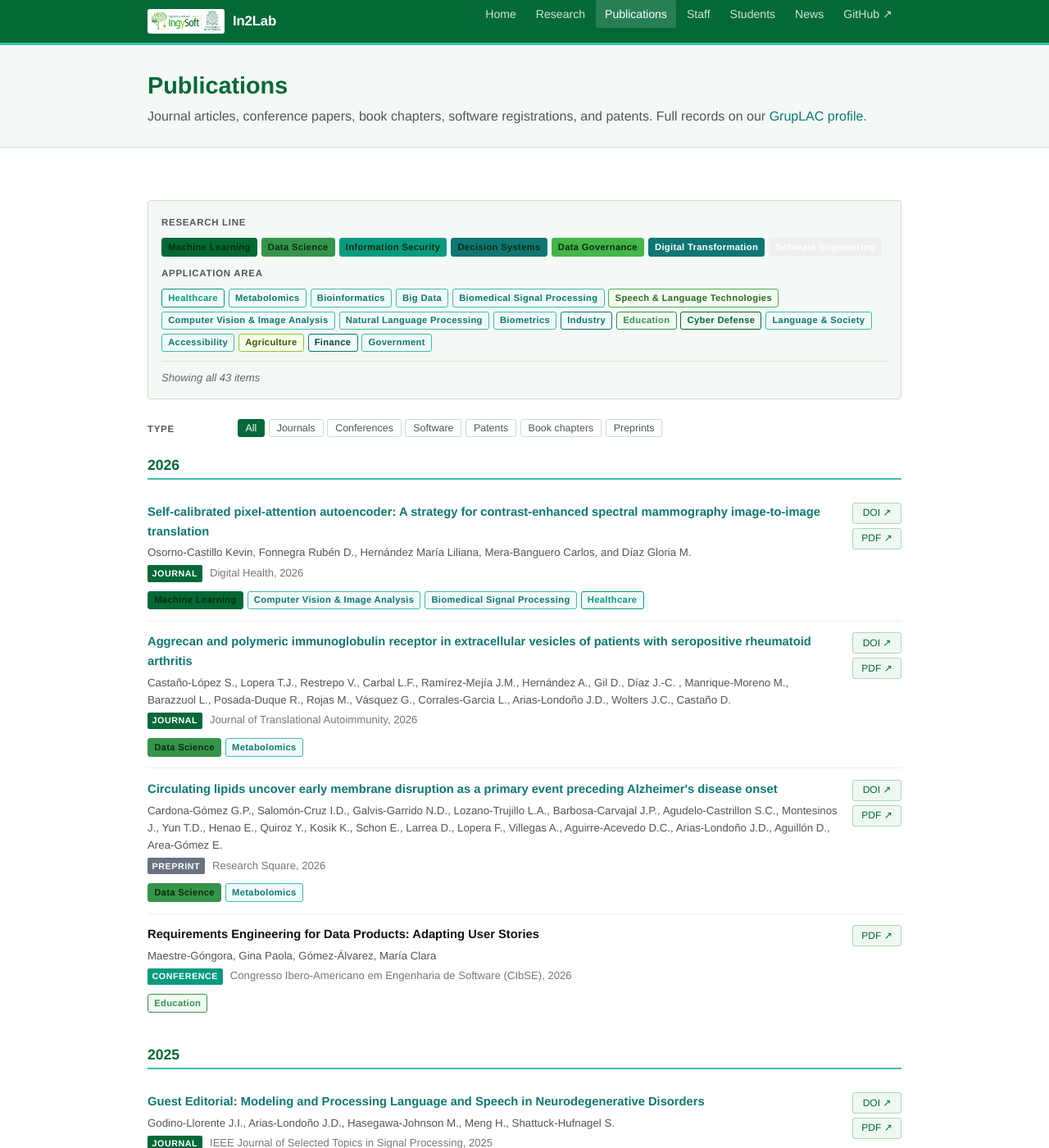
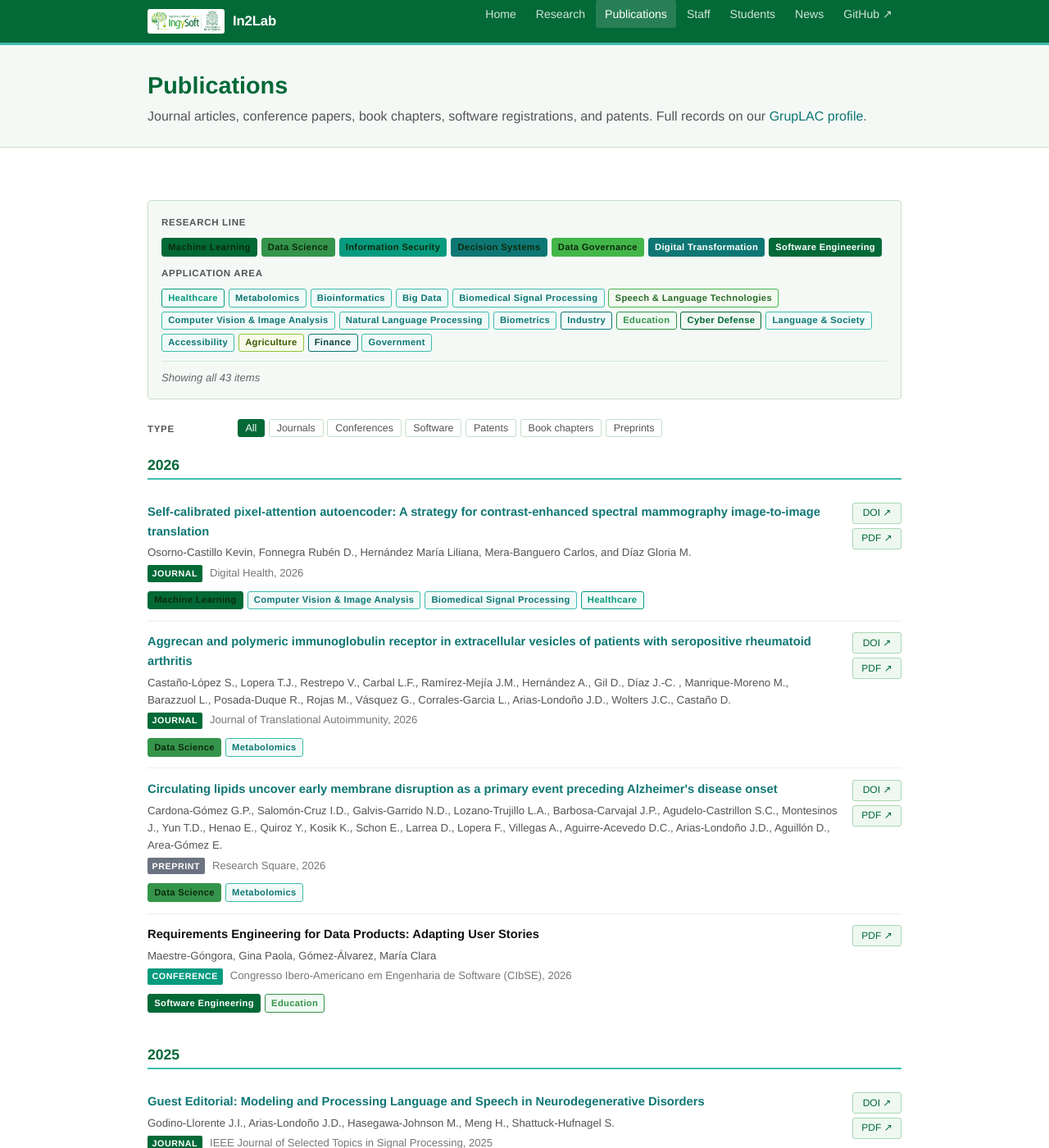
Before and after one commit to IN2LABUDEA/IN2LABUDEA.github.io, a Jekyll site: the page built from publications.html, in a window 1280 px wide and 1400 px high. Shown: the whole window at 82% size. Built offline with Jekyll 4.4.1, drawn with Linux system fonts in a browser that asks for light colours.

Commit message:
fix color problems

```diff
--- a/assets/css/main.css
+++ b/assets/css/main.css
@@ -461,7 +461,7 @@ button.tag.tag-active {
 .tag-data     { background: #35944b; border-color: #35944b; color: #0d2b0e;}
 .tag-governance   { background: #43b649; border-color: #43b649; color: #0d2b0e;}
 .tag-digtrans { background: #0e7774; border-color: #0e7774; color: #fff;}
-.tag-SoftEng  { background: #026937; border-color: #026937; color: #fff;}
+.tag-software { background: #026937; border-color: #026937; color: #fff;}
 .tag-security { background: #069a7e; border-color: #069a7e; color: #0d2b0e;}
 .tag-decision { background: #0e7774; border-color: #0e7774; color: #0d2b0e;}
 
```
Also changed, not shown: _data/publications.yml (+1 -1 lines).
